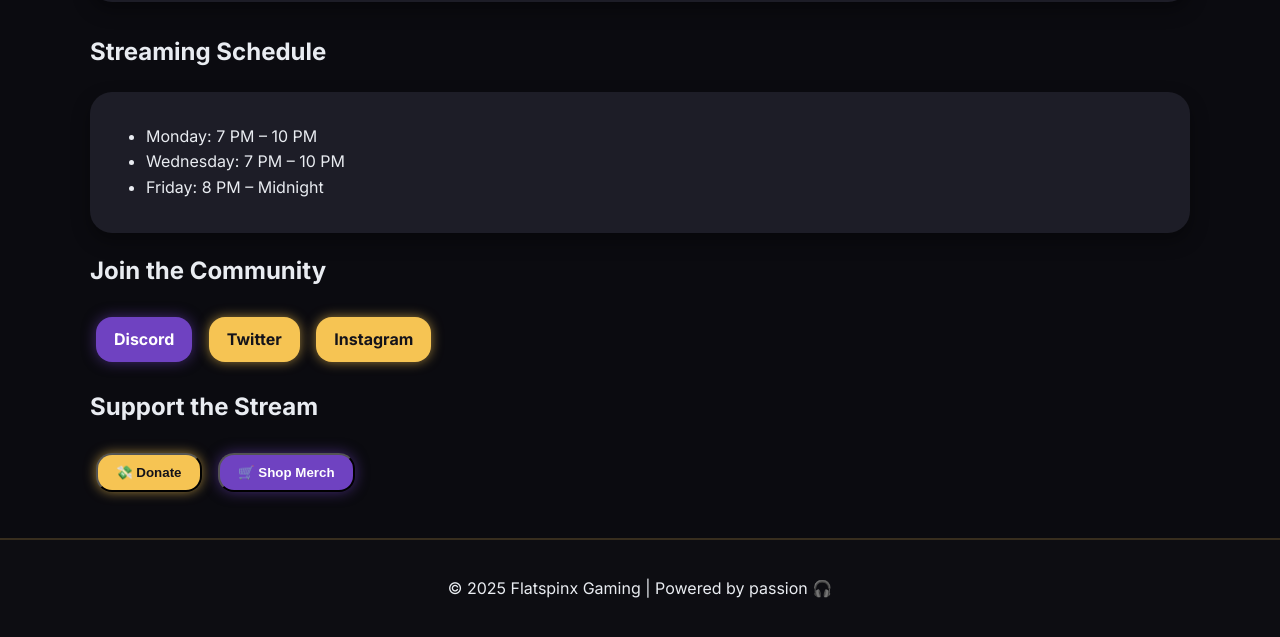
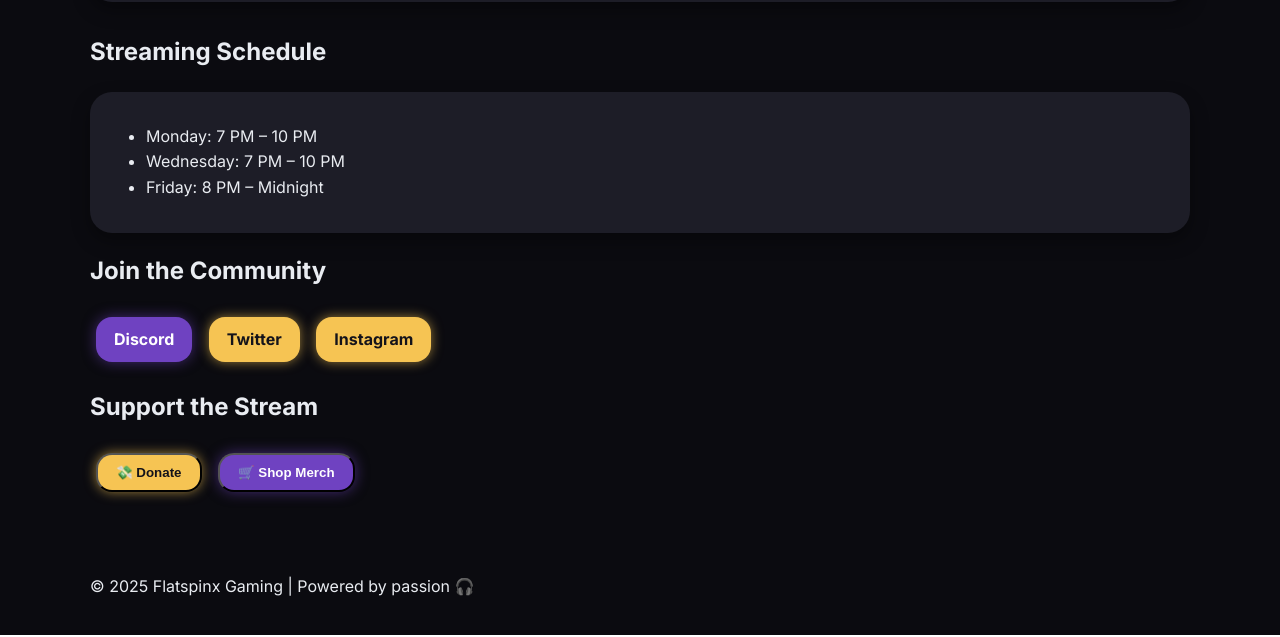
Before and after one commit to flatspinx-gif/flatspinx-gif.github.io, a plain HTML site: page index.html in a window 1280 px wide. Shown: the part 1324-1961 px from the top of the page. Drawn offline with Linux system fonts and the light colour scheme.

Commit message:
Update style.css

```diff
--- a/style.css
+++ b/style.css
@@ -157,7 +157,3 @@ body {
 .site-footer {
   margin-top: 40px;
   padding: 20px 0;
-  background: #0d0d12;
-  border-top: 2px solid rgba(246,196,83,0.18);
-  text-align: center;
-  color: #9
```
